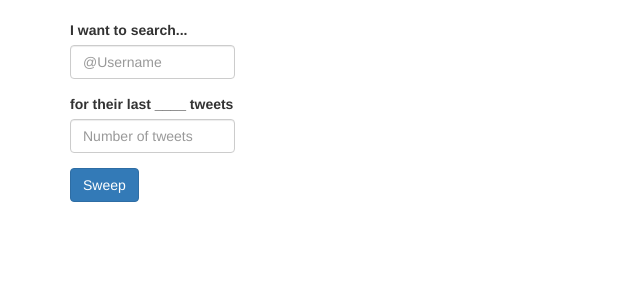
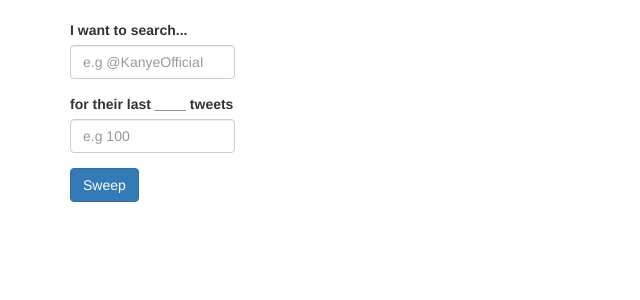
Before and after one commit to albytho/TweetWash, a Flask app: page /search in a window 1280 px wide. Shown: the part 52-352 px from the top of the page, without its empty margins (0-640 px from the left). Run offline with Flask 2, Linux system fonts and the light colour scheme; some libraries are stand-ins or nearby versions.

Commit message:
Added Example placeholder

```diff
--- a/templates/search.html
+++ b/templates/search.html
@@ -6,7 +6,7 @@
     <div class="form-group row">
     	<div class = "col-xs-2">
 		    <label>I want to search...</label>
-		    <input type="text" name="username" class="form-control" placeholder="@Username"/>
+		    <input type="text" name="username" class="form-control" placeholder="e.g @KanyeOfficiaI"/>
       </div>
     </div>
 
@@ -14,7 +14,7 @@
     <div class="form-group row">
       <div class = "col-xs-2">
         <label>for their last ____ tweets</label>
-        <input type="number" name="number_of_tweets" class="form-control" placeholder="Number of tweets"/>
+        <input type="number" name="number_of_tweets" class="form-control" placeholder="e.g 100"/>
       </div>
     </div>
 
```
